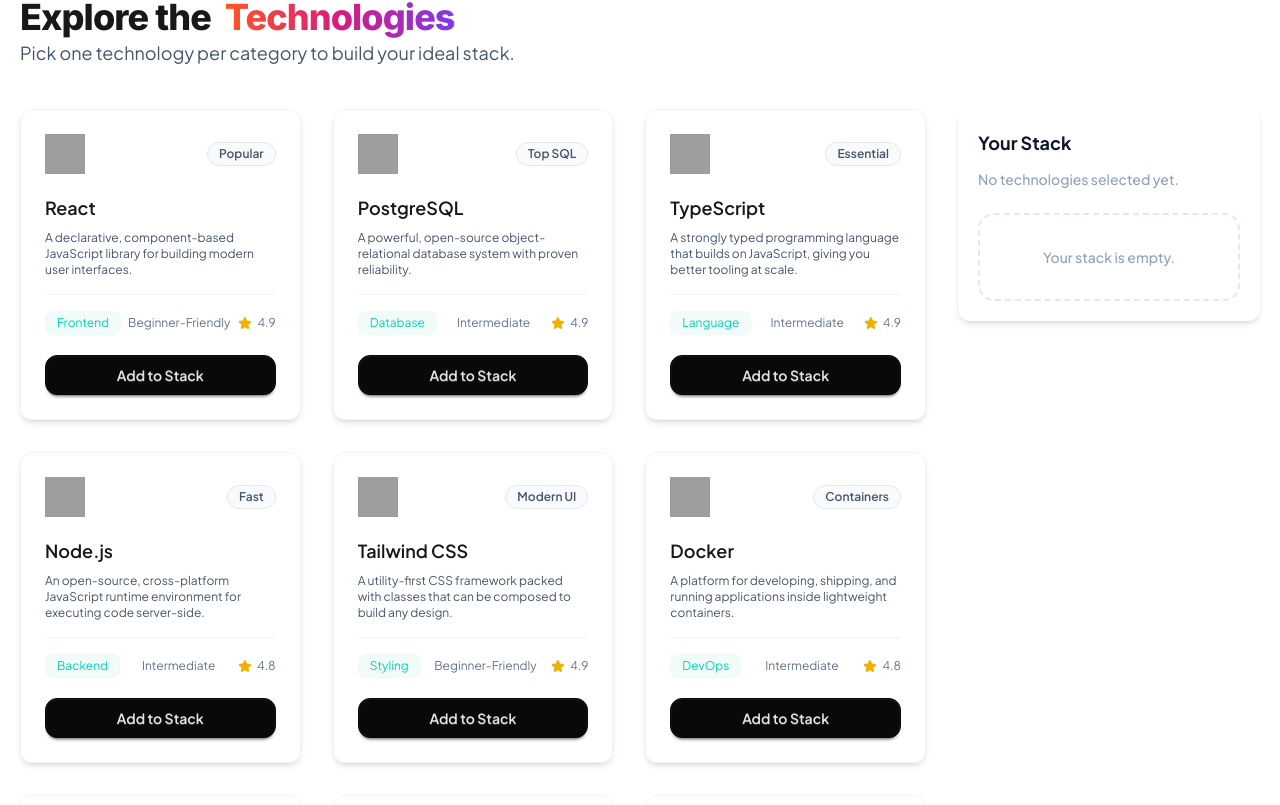
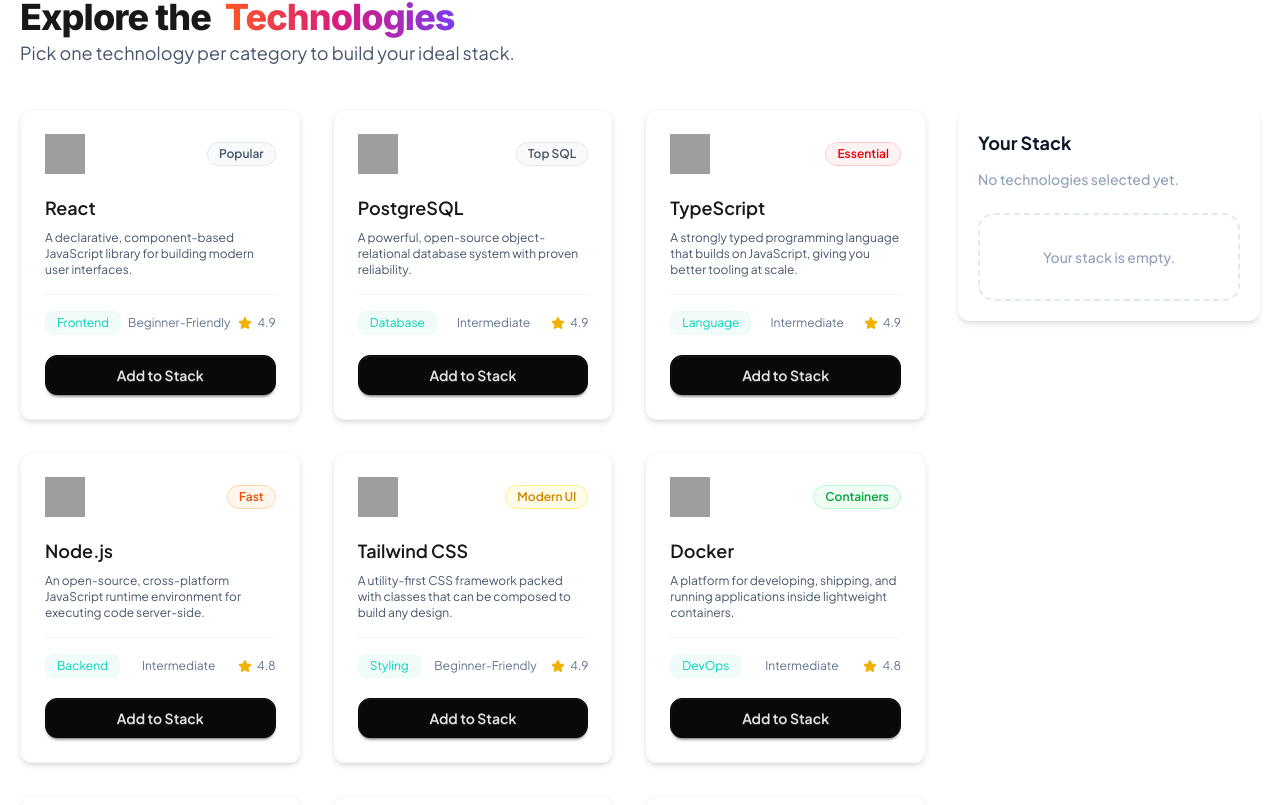
Before and after one commit to nishu-ptg/B14-A05-DevStack, a React (Vite) app: page / in a window 1280 px wide. Shown: the part 802-1607 px from the top of the page. Built offline with nearby package versions, Linux system fonts and the light colour scheme; grey boxes are pictures that could not be loaded.

Commit message:
different badge color (hack was needed, as without the actual 'string', css classes weren't generating)

```diff
--- a/src/components/Technologies/TechBox.tsx
+++ b/src/components/Technologies/TechBox.tsx
@@ -5,16 +5,20 @@
   item: ITechItem;
   isAdded: boolean;
   onAdd: (item: ITechItem) => void;
+  badgeClass: string;
 }
 
-const TechBox = ({ item, isAdded, onAdd }: TechBoxProps) => {
+const TechBox = ({ item, isAdded, onAdd, badgeClass }: TechBoxProps) => {
   return (
     <div className="card border border-slate-100 rounded-xl shadow-md">
       <div className="card-body">
         <div className="flex items-center justify-between mb-3">
           <img src={item.icon} alt={item.name} className="w-10 h-10" />
 
-          <span className="badge badge-outline bg-slate-50 text-slate-600 border-slate-200 rounded-full font-semibold text-xs">
+          {/* <span className="badge badge-outline bg-slate-50 text-slate-600 border-slate-200 rounded-full font-semibold text-xs"> */}
+          <span
+            className={`badge badge-outline rounded-full font-semibold text-xs ${badgeClass}`}
+          >
             {item.badge}
           </span>
         </div>
--- a/src/components/Technologies/TechSection.tsx
+++ b/src/components/Technologies/TechSection.tsx
@@ -8,20 +8,67 @@
   onAdd: (item: ITechItem) => void;
 }
 
+const badgePalette = [
+  "slate",
+  "gray",
+  "red",
+  "orange",
+  "yellow",
+  "green",
+  "emerald",
+  "teal",
+  "cyan",
+  "sky",
+  "blue",
+  "indigo",
+  "violet",
+  "purple",
+  "fuchsia",
+  "pink",
+  "rose",
+];
+
+const makeBadgeClass = (color: string): string =>
+  `bg-${color}-50 text-${color}-600 border-${color}-200`;
+
 const TechSection = ({ techPromise, stack, onAdd }: Props) => {
   const items = use(techPromise);
 
   return (
+    <>
       <div className="grid grid-cols-1 md:grid-cols-3 gap-8">
-      {items.map((item) => (
+        {items.map((item, i) => {
+          const color = badgePalette[i % badgePalette.length];
+          const badgeClass = makeBadgeClass(color);
+
+          return (
             <TechBox
               key={item.id}
               item={item}
               isAdded={!!stack.find((t) => t.id === item.id)}
               onAdd={onAdd}
+              badgeClass={badgeClass}
             />
-      ))}
+          );
+        })}
       </div>
+
+      {/* hidden list hack to pre-genearate all tailwind classes for badge colors */}
+      <div className="hidden">
+        bg-slate-50 text-slate-600 border-slate-200 bg-gray-50 text-gray-600
+        border-gray-200 bg-red-50 text-red-600 border-red-200 bg-orange-50
+        text-orange-600 border-orange-200 bg-yellow-50 text-yellow-600
+        border-yellow-200 bg-green-50 text-green-600 border-green-200
+        bg-emerald-50 text-emerald-600 border-emerald-200 bg-teal-50
+        text-teal-600 border-teal-200 bg-cyan-50 text-cyan-600 border-cyan-200
+        bg-sky-50 text-sky-600 border-sky-200 bg-blue-50 text-blue-600
+        border-blue-200 bg-indigo-50 text-indigo-600 border-indigo-200
+        bg-violet-50 text-violet-600 border-violet-200 bg-purple-50
+        text-purple-600 border-purple-200 bg-fuchsia-50 text-fuchsia-600
+        border-fuchsia-200 bg-pink-50 text-pink-600 border-pink-200 bg-rose-50
+        text-rose-600 border-rose-200
+      </div>
+    </>
   );
 };
 
```
Lines whose indentation alone changed are shown as unchanged.
